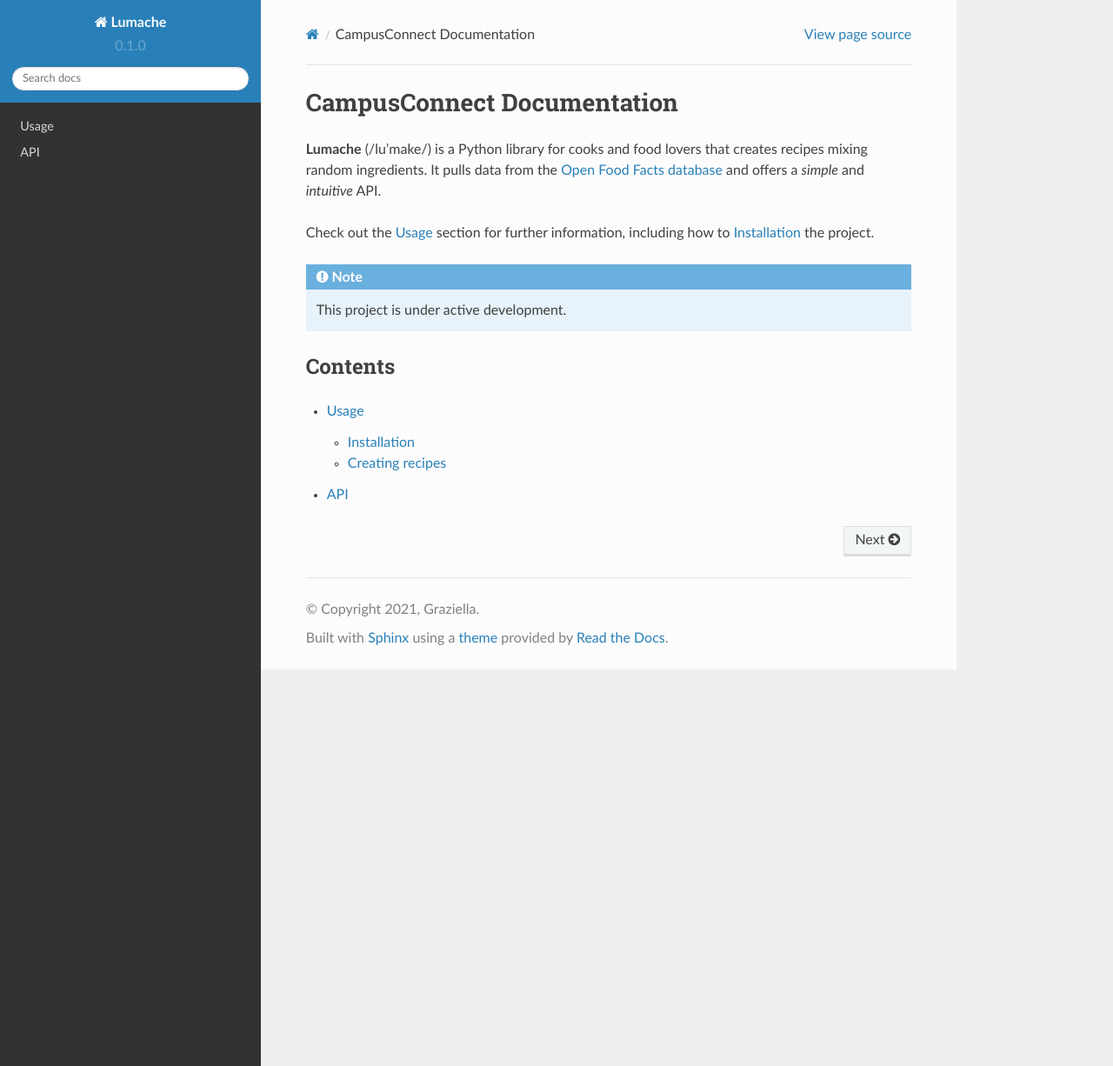
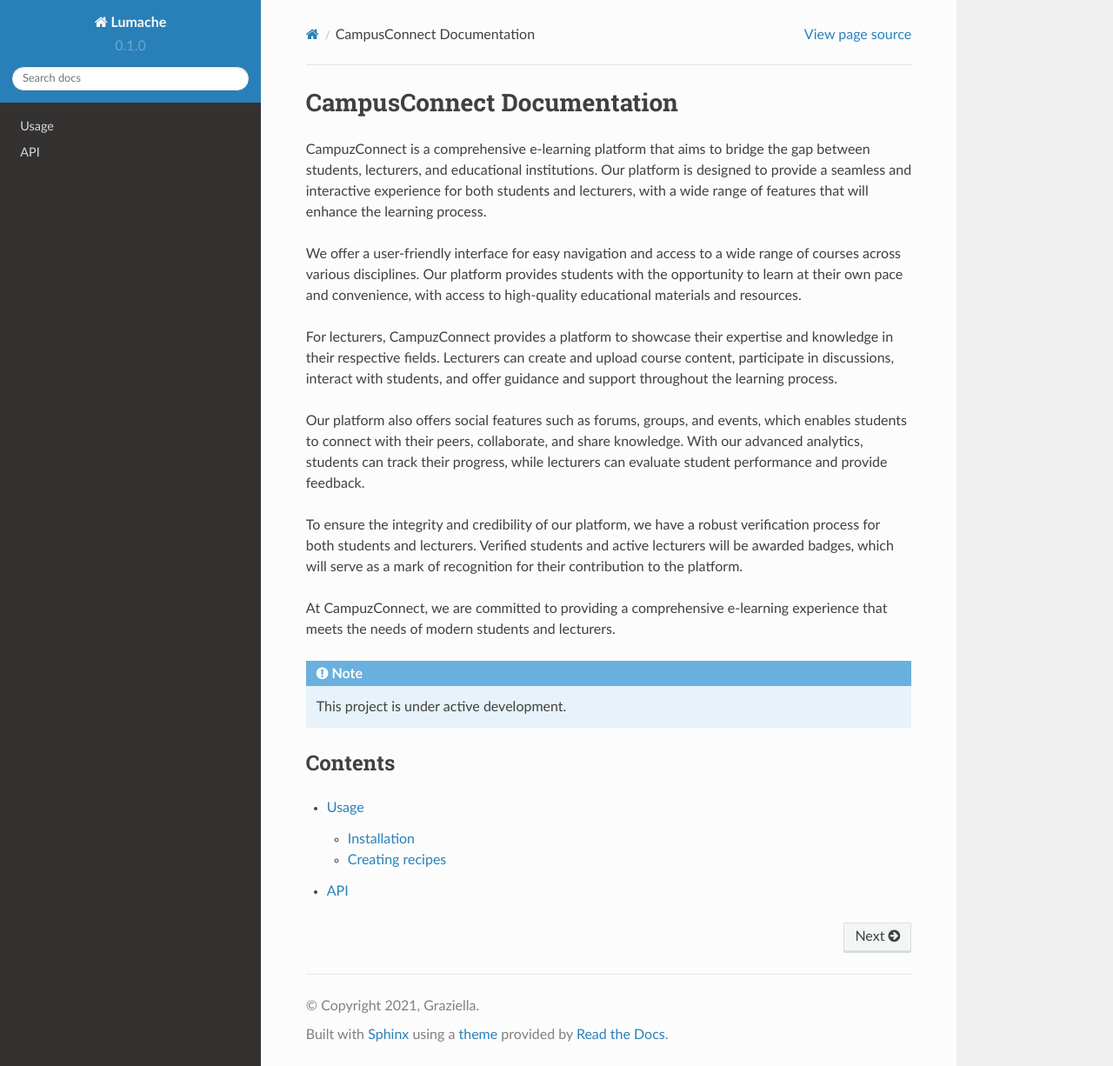
Before and after one commit to pdesignsGh/campuzconnect, a Sphinx documentation site: the page built from docs/source/index.rst, in a window 1280 px wide and 1226 px high. Shown: the whole window at 87% size. Built offline with Sphinx 7.4.7 and the Read the Docs theme 2.0.0, drawn with Linux system fonts in a browser that asks for light colours.

Commit message:
Update index.rst

```diff
--- a/docs/source/index.rst
+++ b/docs/source/index.rst
@@ -1,13 +1,17 @@
 CampusConnect Documentation
 ===================================
 
-**Lumache** (/lu'make/) is a Python library for cooks and food lovers
-that creates recipes mixing random ingredients.
-It pulls data from the `Open Food Facts database <https://world.openfoodfacts.org/>`_
-and offers a *simple* and *intuitive* API.
+CampuzConnect is a comprehensive e-learning platform that aims to bridge the gap between students, lecturers, and educational institutions. Our platform is designed to provide a seamless and interactive experience for both students and lecturers, with a wide range of features that will enhance the learning process.
 
-Check out the :doc:`usage` section for further information, including
-how to :ref:`installation` the project.
+We offer a user-friendly interface for easy navigation and access to a wide range of courses across various disciplines. Our platform provides students with the opportunity to learn at their own pace and convenience, with access to high-quality educational materials and resources.
+
+For lecturers, CampuzConnect provides a platform to showcase their expertise and knowledge in their respective fields. Lecturers can create and upload course content, participate in discussions, interact with students, and offer guidance and support throughout the learning process.
+
+Our platform also offers social features such as forums, groups, and events, which enables students to connect with their peers, collaborate, and share knowledge. With our advanced analytics, students can track their progress, while lecturers can evaluate student performance and provide feedback.
+
+To ensure the integrity and credibility of our platform, we have a robust verification process for both students and lecturers. Verified students and active lecturers will be awarded badges, which will serve as a mark of recognition for their contribution to the platform.
+
+At CampuzConnect, we are committed to providing a comprehensive e-learning experience that meets the needs of modern students and lecturers.
 
 .. note::
 
```
